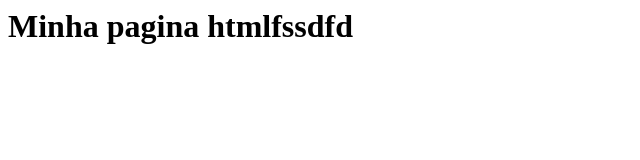
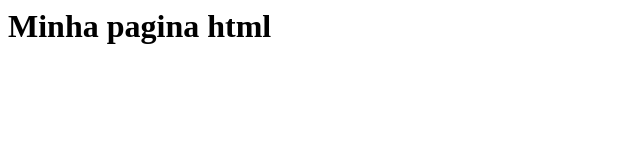
Before and after one commit to Lucimrg/gama-no-github, a plain HTML site: page index.html in a window 1280 px wide. Shown: the whole page, without its empty margins (0-640 px from the left). Drawn offline with Linux system fonts and the light colour scheme.

Commit message:
update arquivo index.html

```diff
--- a/index.html
+++ b/index.html
@@ -1,5 +1,5 @@
 <html>
 	<body>
-		<h1>Minha pagina htmlfssdfd</h1>
+		<h1>Minha pagina html</h1>
 	</body>
 </html>
```
